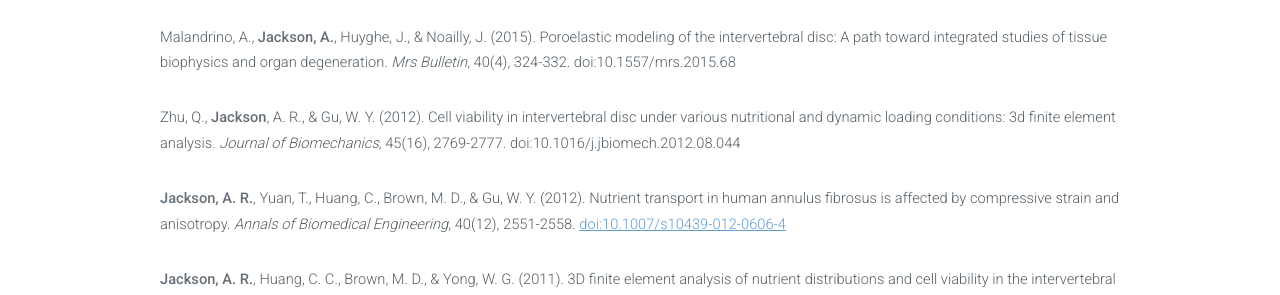
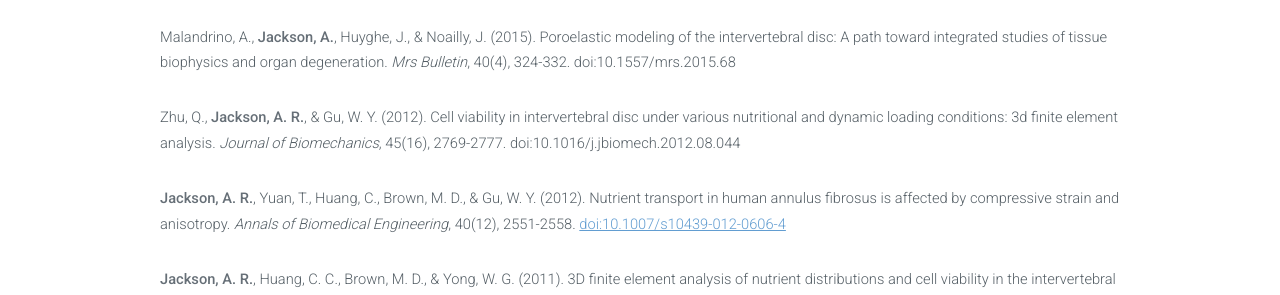
Before and after one commit to jbmcmahan/jacksonlab, a Jekyll site: the page built from _posts/2015-01-30-publications.markdown, in a window 1280 px wide and 900 px high. Shown: the part 331-626 px from the top of the window. Built offline with Jekyll 4.4.1, drawn with Linux system fonts in a browser that asks for light colours.

```diff
--- a/_posts/2015-01-30-publications.markdown
+++ b/_posts/2015-01-30-publications.markdown
@@ -6,7 +6,7 @@ categories: publication
 
 Malandrino, A., <b>Jackson, A.</b>, Huyghe, J., & Noailly, J. (2015). Poroelastic modeling of the intervertebral disc: A path toward integrated studies of tissue biophysics and organ degeneration. <i>Mrs Bulletin</i>, 40(4), 324-332. doi:10.1557/mrs.2015.68
 
-Zhu, Q., <b>Jackson</b>, A. R., & Gu, W. Y. (2012). Cell viability in intervertebral disc under various nutritional and dynamic loading conditions: 3d finite element analysis. <i>Journal of Biomechanics</i>, 45(16), 2769-2777. doi:10.1016/j.jbiomech.2012.08.044
+Zhu, Q., <b>Jackson, A. R.</b>, & Gu, W. Y. (2012). Cell viability in intervertebral disc under various nutritional and dynamic loading conditions: 3d finite element analysis. <i>Journal of Biomechanics</i>, 45(16), 2769-2777. doi:10.1016/j.jbiomech.2012.08.044
 
 <b>Jackson, A. R.</b>, Yuan, T., Huang, C., Brown, M. D., & Gu, W. Y. (2012). Nutrient transport in human annulus fibrosus is affected by compressive strain and anisotropy. <i>Annals of Biomedical Engineering</i>, 40(12), 2551-2558. <a href="{{site.baseurl}}/articles/nutrient_transport_in_human_annulus.pdf"> doi:10.1007/s10439-012-0606-4</a>
 
```
